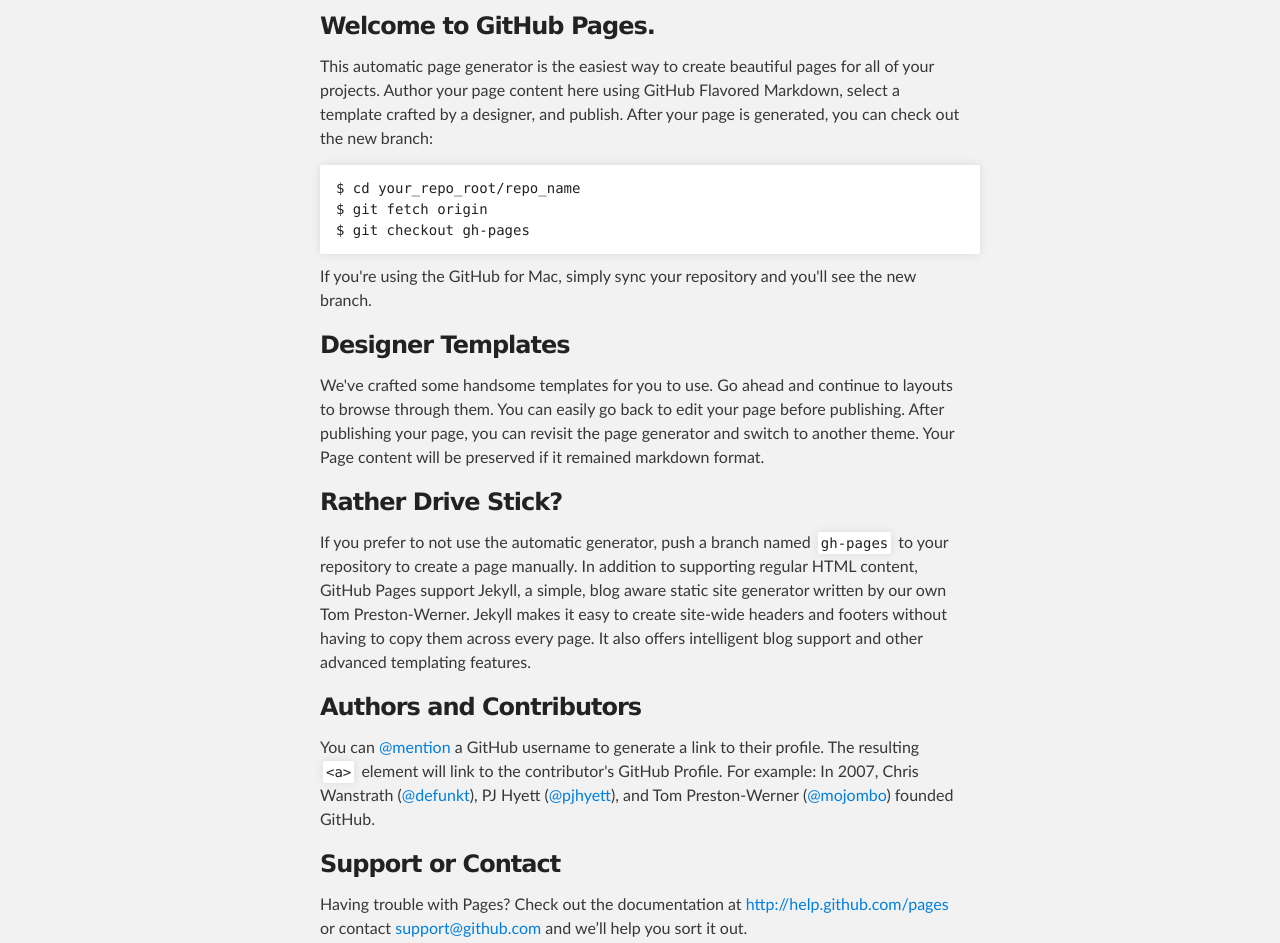
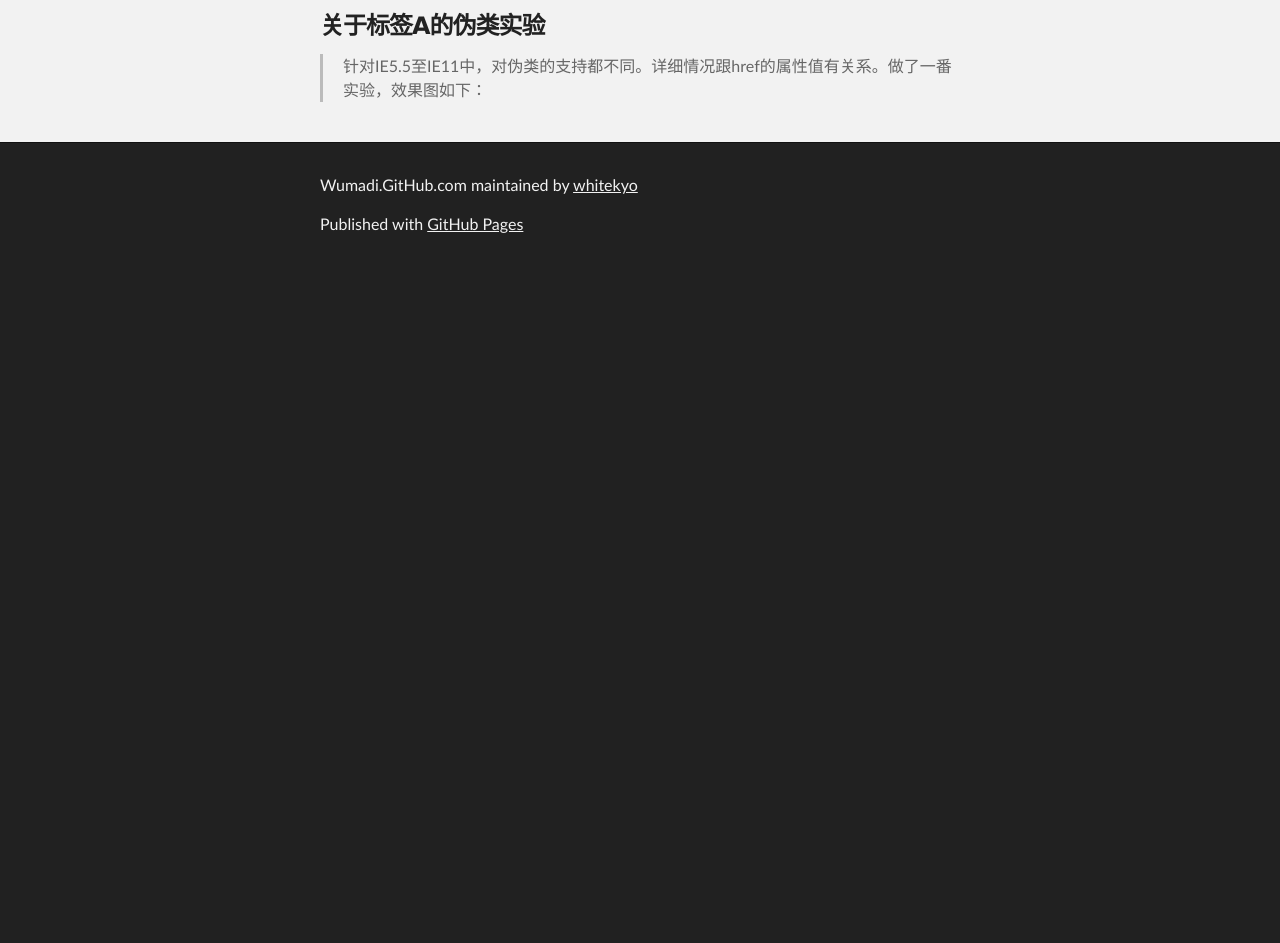
Before and after one commit to whitekyo/wumadi.github.com, a plain HTML site: page index.html in a window 1280 px wide. Shown: the part 252-1195 px from the top of the page. After the commit the page ends 800 px from the top, so only its background shows below. Drawn offline with Linux system fonts and the light colour scheme.

```diff
--- a/index.html
+++ b/index.html
@@ -32,36 +32,11 @@
     <div id="main_content_wrap" class="outer">
       <section id="main_content" class="inner">
         <h3>
-<a id="welcome-to-github-pages" class="anchor" href="#welcome-to-github-pages" aria-hidden="true"><span class="octicon octicon-link"></span></a>Welcome to GitHub Pages.</h3>
+<a id="关于标签a的伪类实验" class="anchor" href="#%E5%85%B3%E4%BA%8E%E6%A0%87%E7%AD%BEa%E7%9A%84%E4%BC%AA%E7%B1%BB%E5%AE%9E%E9%AA%8C" aria-hidden="true"><span class="octicon octicon-link"></span></a>关于标签A的伪类实验</h3>
 
-<p>This automatic page generator is the easiest way to create beautiful pages for all of your projects. Author your page content here using GitHub Flavored Markdown, select a template crafted by a designer, and publish. After your page is generated, you can check out the new branch:</p>
-
-<pre><code>$ cd your_repo_root/repo_name
-$ git fetch origin
-$ git checkout gh-pages
-</code></pre>
-
-<p>If you're using the GitHub for Mac, simply sync your repository and you'll see the new branch.</p>
-
-<h3>
-<a id="designer-templates" class="anchor" href="#designer-templates" aria-hidden="true"><span class="octicon octicon-link"></span></a>Designer Templates</h3>
-
-<p>We've crafted some handsome templates for you to use. Go ahead and continue to layouts to browse through them. You can easily go back to edit your page before publishing. After publishing your page, you can revisit the page generator and switch to another theme. Your Page content will be preserved if it remained markdown format.</p>
-
-<h3>
-<a id="rather-drive-stick" class="anchor" href="#rather-drive-stick" aria-hidden="true"><span class="octicon octicon-link"></span></a>Rather Drive Stick?</h3>
-
-<p>If you prefer to not use the automatic generator, push a branch named <code>gh-pages</code> to your repository to create a page manually. In addition to supporting regular HTML content, GitHub Pages support Jekyll, a simple, blog aware static site generator written by our own Tom Preston-Werner. Jekyll makes it easy to create site-wide headers and footers without having to copy them across every page. It also offers intelligent blog support and other advanced templating features.</p>
-
-<h3>
-<a id="authors-and-contributors" class="anchor" href="#authors-and-contributors" aria-hidden="true"><span class="octicon octicon-link"></span></a>Authors and Contributors</h3>
-
-<p>You can <a href="https://github.com/blog/821" class="user-mention">@mention</a> a GitHub username to generate a link to their profile. The resulting <code>&lt;a&gt;</code> element will link to the contributor's GitHub Profile. For example: In 2007, Chris Wanstrath (<a href="https://github.com/defunkt" class="user-mention">@defunkt</a>), PJ Hyett (<a href="https://github.com/pjhyett" class="user-mention">@pjhyett</a>), and Tom Preston-Werner (<a href="https://github.com/mojombo" class="user-mention">@mojombo</a>) founded GitHub.</p>
-
-<h3>
-<a id="support-or-contact" class="anchor" href="#support-or-contact" aria-hidden="true"><span class="octicon octicon-link"></span></a>Support or Contact</h3>
-
-<p>Having trouble with Pages? Check out the documentation at <a href="http://help.github.com/pages">http://help.github.com/pages</a> or contact <a href="mailto:support@github.com">support@github.com</a> and we’ll help you sort it out.</p>
+<blockquote>
+<p>针对IE5.5至IE11中，对伪类的支持都不同。详细情况跟href的属性值有关系。做了一番实验，效果图如下：</p>
+</blockquote>
       </section>
     </div>
 
```
Also changed, not shown: params.json (+1 -1 lines).
